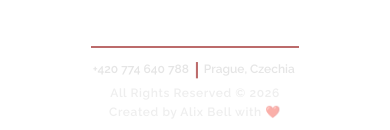
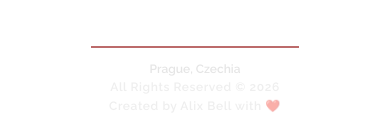
Before and after one commit to bavayra/Portfolio, a React (Vite) app: page / in a window 390 px wide. Shown: the part 8956-9086 px from the top of the page. Built offline with nearby package versions, Linux system fonts and the light colour scheme.

Commit message:
feat: removed phone number completely

```diff
--- a/src/sections/Footer.tsx
+++ b/src/sections/Footer.tsx
@@ -1,13 +1,7 @@
 const Footer = () => {
   return (
     <footer className="py-3 text-center text-[0.75rem] max-w-52 mx-auto opacity-65 font-semibold border-t-2 border-accent-red text-grey-1 bg-section-title-bg tablet-sm:text-sm">
-      <div className="grid grid-cols-[1fr_max-content_1fr] tablet-sm:text-sm tablet-sm:max-w-64 desktop-xl:text-xl desktop-xl:max-w-[23rem]">
-        <a href="tel:+420774640788">+420 774 640 788</a>
-        <span className="text-accent-red font-bold text-lg -mt-1 pl-1 tablet-sm:text-2xl">
-          |
-        </span>
-        <p className="location">Prague, Czechia</p>
-      </div>
+      <p className="location">Prague, Czechia</p>
       <p className="tracking-wider leading-relaxed opacity-65 desktop-xl:text-lg">
         All Rights Reserved © {new Date().getFullYear()}
       </p>
```
